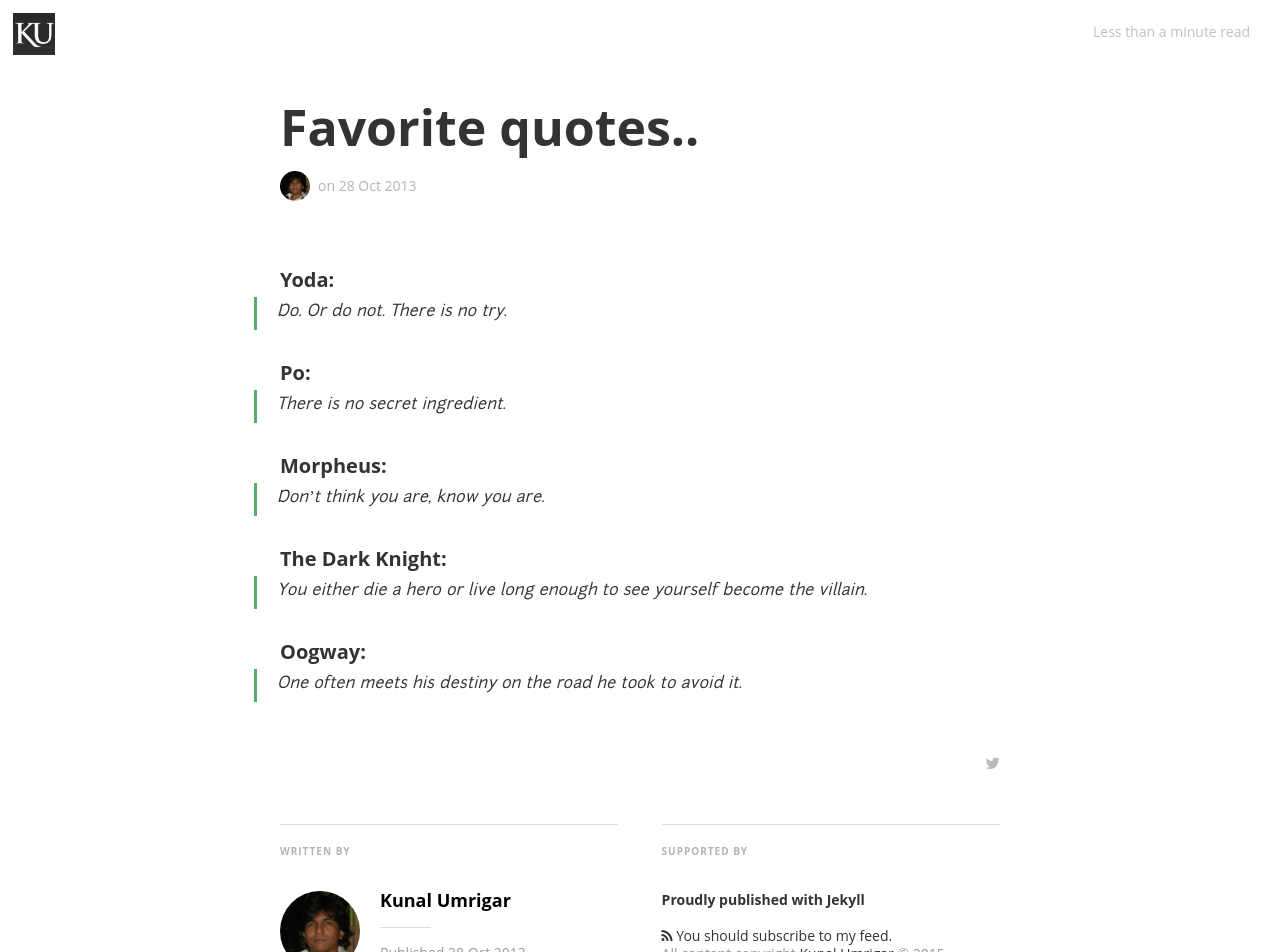
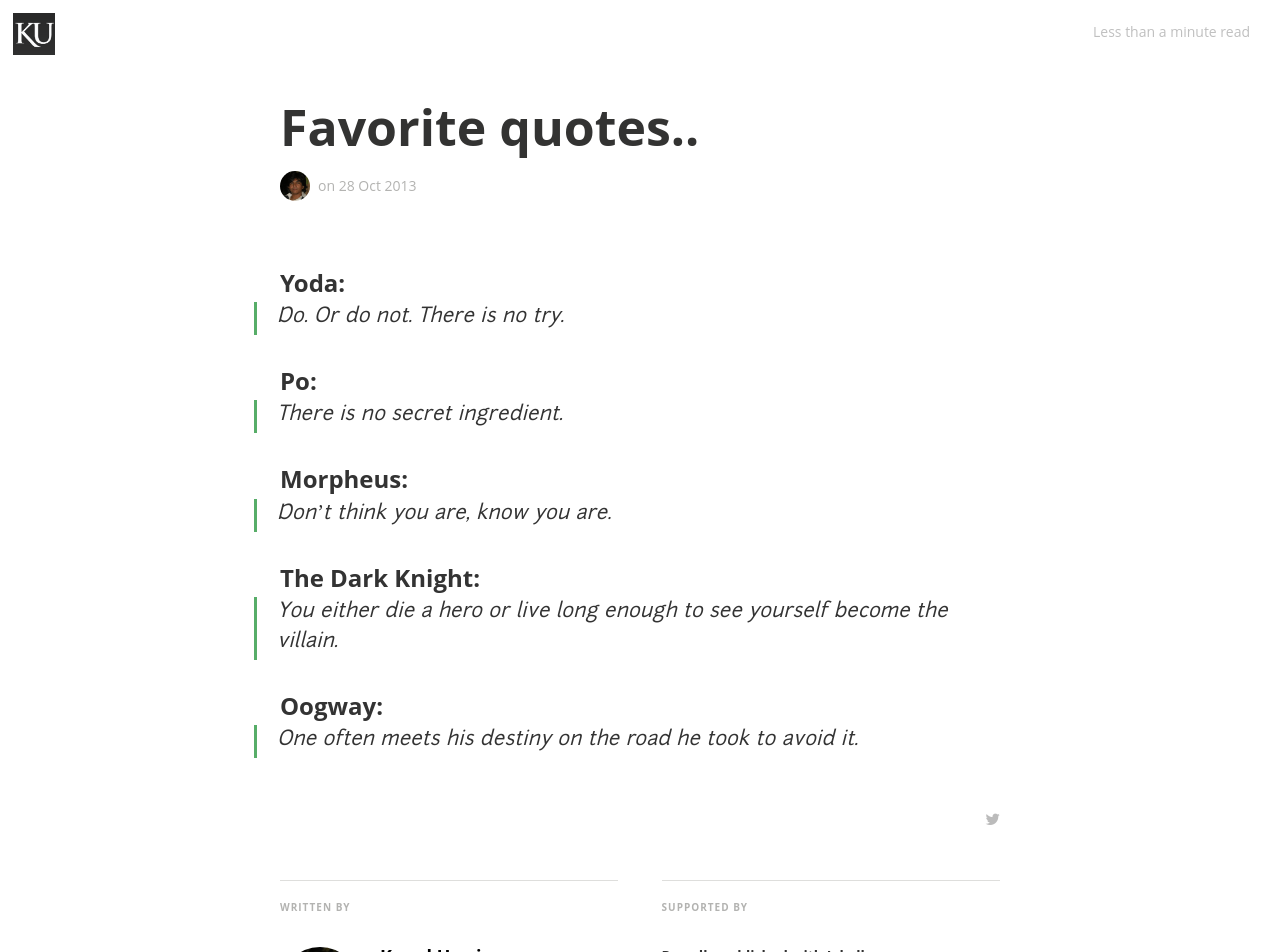
Before and after one commit to ku27/yodabytes-blog, a Jekyll site: the page built from _posts/2013-10-27-favorite-quotes.md, in a window 1280 px wide. Shown: the top 952 px of the page. Built offline with Jekyll 4.4.1, drawn with Linux system fonts in a browser that asks for light colours; nearby versions of some CDN libraries; some web fonts are replaced; Markdown is read by kramdown in place of the engine named in the settings.

Commit message:
changes for font

```diff
--- a/css/main.sass
+++ b/css/main.sass
@@ -172,7 +172,7 @@ body
       letter-spacing: 0.0em
       font-weight: 300
       font-style: normal
-      font-size: 18px
+      font-size: 20px
       line-height: 1.3
       color: #666665
     .post-meta
@@ -366,7 +366,7 @@ body
       letter-spacing: 0.0em
       font-weight: 700
       font-style: normal
-      font-size: 20px
+      font-size: 24px
       line-height: 1.3
       margin: 0
       font-family: $font-sans
@@ -384,7 +384,7 @@ body
       font-style: normal
       letter-spacing: 0.01rem
       word-spacing: 0.05em
-      font-size: 16px
+      font-size: 20px
       line-height: 30px
       margin: 0
       padding-bottom: 30px
```
